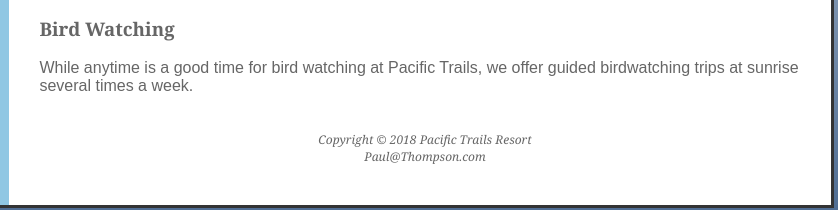
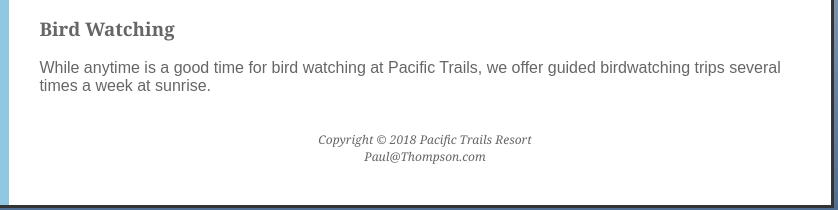
Before and after one commit to blitz8414/PacificTrails, a plain HTML site: page activities.html in a window 1280 px wide. Shown: the part 620-830 px from the top of the page, 315-1153 px from the left. Drawn offline with Linux system fonts and the light colour scheme.

Commit message:
Update activities.html

```diff
--- a/activities.html
+++ b/activities.html
@@ -36,7 +36,7 @@
 				<p>Ocean kayaks are available for guest use.</p>
 			<h3>Bird Watching</h3>
 				<p>While anytime is a good time for bird watching at Pacific Trails, we offer guided
-					birdwatching trips at sunrise several times a week.</p>
+					birdwatching trips several times a week at sunrise.</p>
 
 
 			<footer>
```
